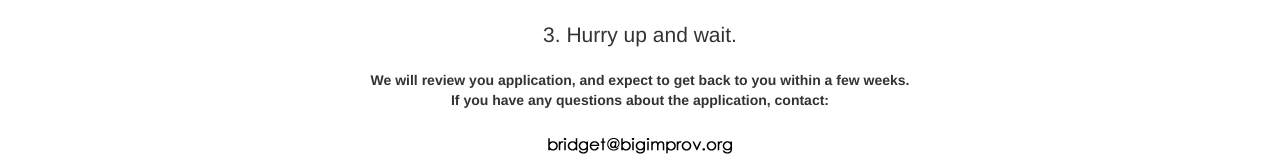
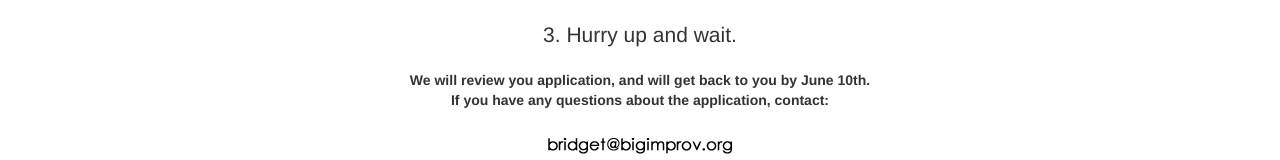
Before and after one commit to mmccall/big_festival, a plain HTML site: page apply/index.html in a window 1280 px wide. Shown: the part 1160-1320 px from the top of the page. Drawn offline with Linux system fonts and the light colour scheme; files whose address does not match are found by name.

Commit message:
Updated date, added old logo.

```diff
--- a/apply/index.html
+++ b/apply/index.html
@@ -62,7 +62,7 @@
           <p class="lead">
           3.  Hurry up and wait.
           </p>
-          <h5>We will review you application, and expect to get back to you within a few weeks.</br>If you have any questions about the application, contact:</br></h5>
+          <h5>We will review you application, and will get back to you by June 10th.</br>If you have any questions about the application, contact:</br></h5>
           <img src="../img/em_bridget.png" width="200" height="50" alt="Bridget's email" style="border:0";>
           <p class="lead"></br>
             Thank you.
```
Also changed, not shown: _source/firebird_logo.png (added).
